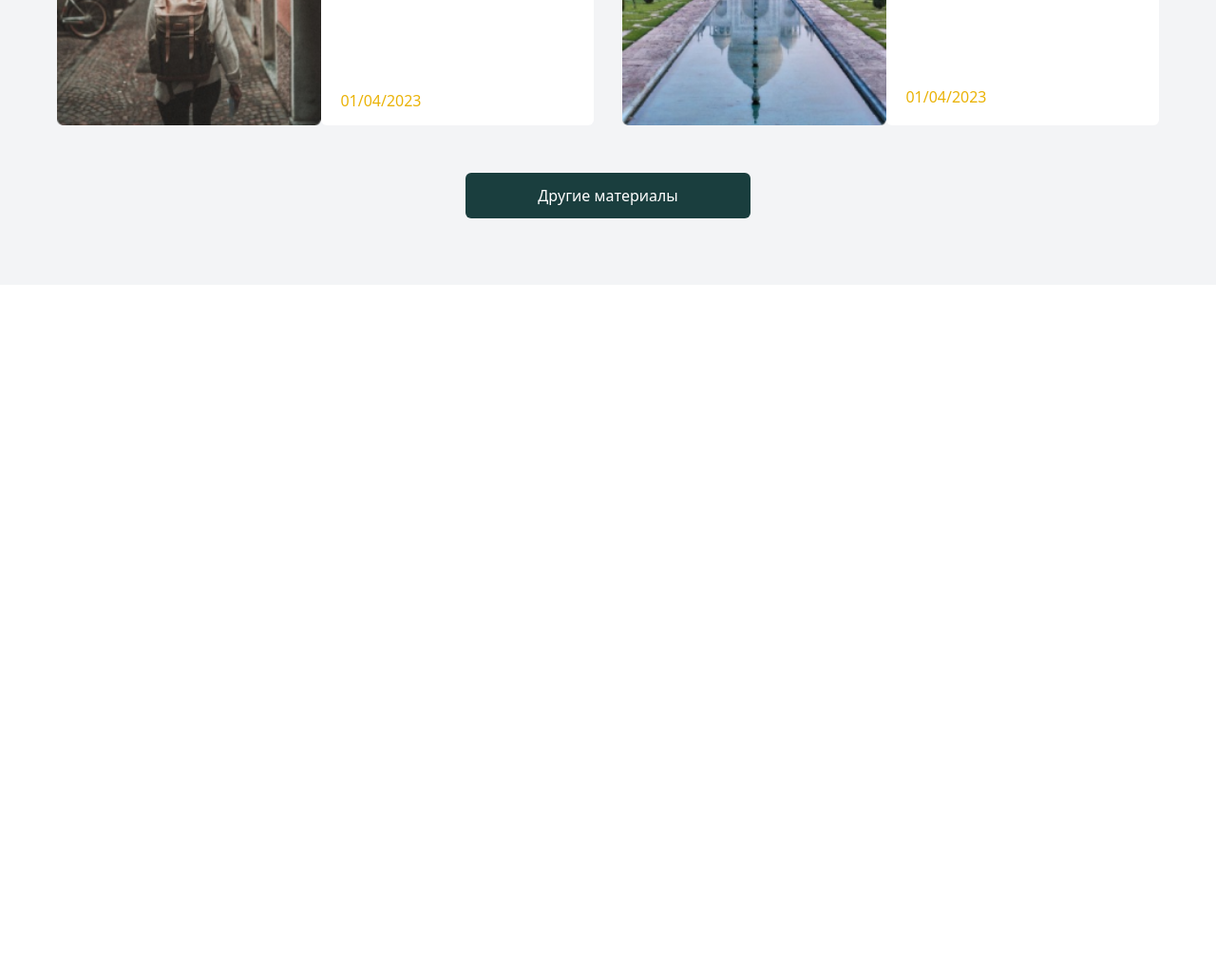
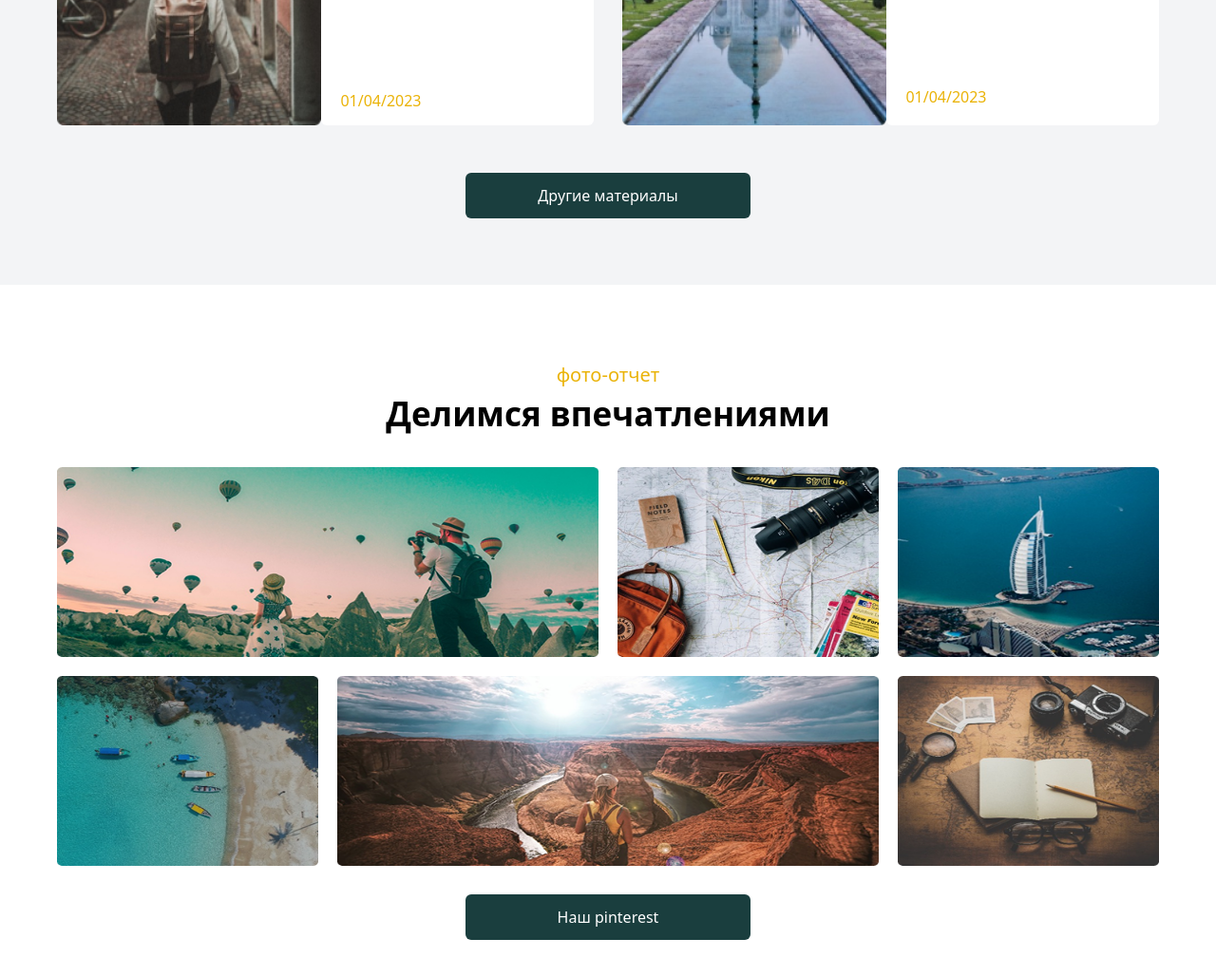
Before and after one commit to bilolrahimov/server, a website: page src/index.html in a window 1280 px wide. Shown: the part 3921-4949 px from the top of the page at 95% size. Before the commit the page ends 4221 px from the top, so only its background shows below. Drawn offline with nearby package versions, Linux system fonts and the light colour scheme; files that its build step writes are made by us from their sources.

Commit message:
bilol branch

```diff
--- a/src/index.html
+++ b/src/index.html
@@ -193,6 +193,24 @@
         </footer>
     </footer>
 
+    <footer class="py-[80px] px-[20px] max-w-[1200px] m-auto justify-between">
+        <div class="text-center">
+            <p class="text-yellow-500 lg:text-[20px]">фото-отчет</p>
+            <h1 class="text-[25px] font-bold pb-[30px] lg:text-[35px]">Делимся впечатлениями</h1>
+        </div>
+        <div class="flex flex-col gap-[20px] lg:flex-row lg:grid grid-rows-2 grid-cols-4">
+            <img class="m-auto w-[350px] h-[200px] lg:w-[570px] col-span-2" src="./assets/Rectangle 20.png" alt="">
+            <img class="m-auto w-[350px] h-[200px]" src="./assets/Rectangle 21.png" alt="">
+            <img class="m-auto w-[350px] h-[200px]" src="./assets/Rectangle 22.png" alt="">
+            <img class="m-auto w-[350px] h-[200px]" src="./assets/Rectangle 24.png" alt="">
+            <img class="m-auto w-[350px] h-[200px] lg:w-[570px] col-span-2" src="./assets/Rectangle 23.png" alt="">
+            <img class="m-auto w-[350px] h-[200px]" src="./assets/Rectangle 25.png" alt="">
+        </div>
+        <div class="flex flex-col pt-[30px]">
+            <button class="bg-[#1a3e3e] text-white rounded-md py-[12px] mx-[50px] lg:mx-[430px]">Наш pinterest</button>
+        </div>
+    </footer>
+
 </body>
 
 </html>
```
Also changed, not shown: src/assets/Rectangle 20.png (added), src/assets/Rectangle 21.png (added), src/assets/Rectangle 22.png (added), src/assets/Rectangle 23.png (added), src/assets/Rectangle 24.png (added), src/assets/Rectangle 25.png (added).
